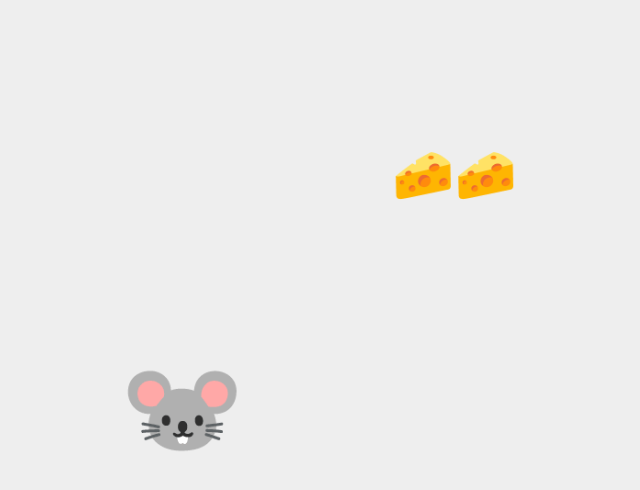
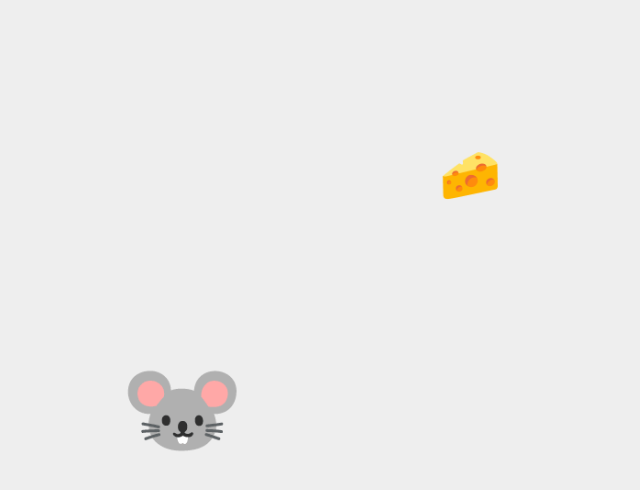
Before and after one commit to HaimLahav/MouseGame, a plain HTML site: page index.html in a window 1280 px wide. Shown: the whole page, without its empty margins (470-1110 px from the left). Drawn offline with Linux system fonts and the light colour scheme.

Commit message:
Update index.html

```diff
--- a/index.html
+++ b/index.html
@@ -45,7 +45,7 @@
 </head>
 
 <body>
-  <div id="cheese">🧀🧀<div class="collision-zone"></div></div>
+  <div id="cheese">🧀<div class="collision-zone"></div></div>
   <div id="mouse">🐭<div class="collision-zone"></div></div>
   <script src="src/index.js"></script>
 </body>
```
